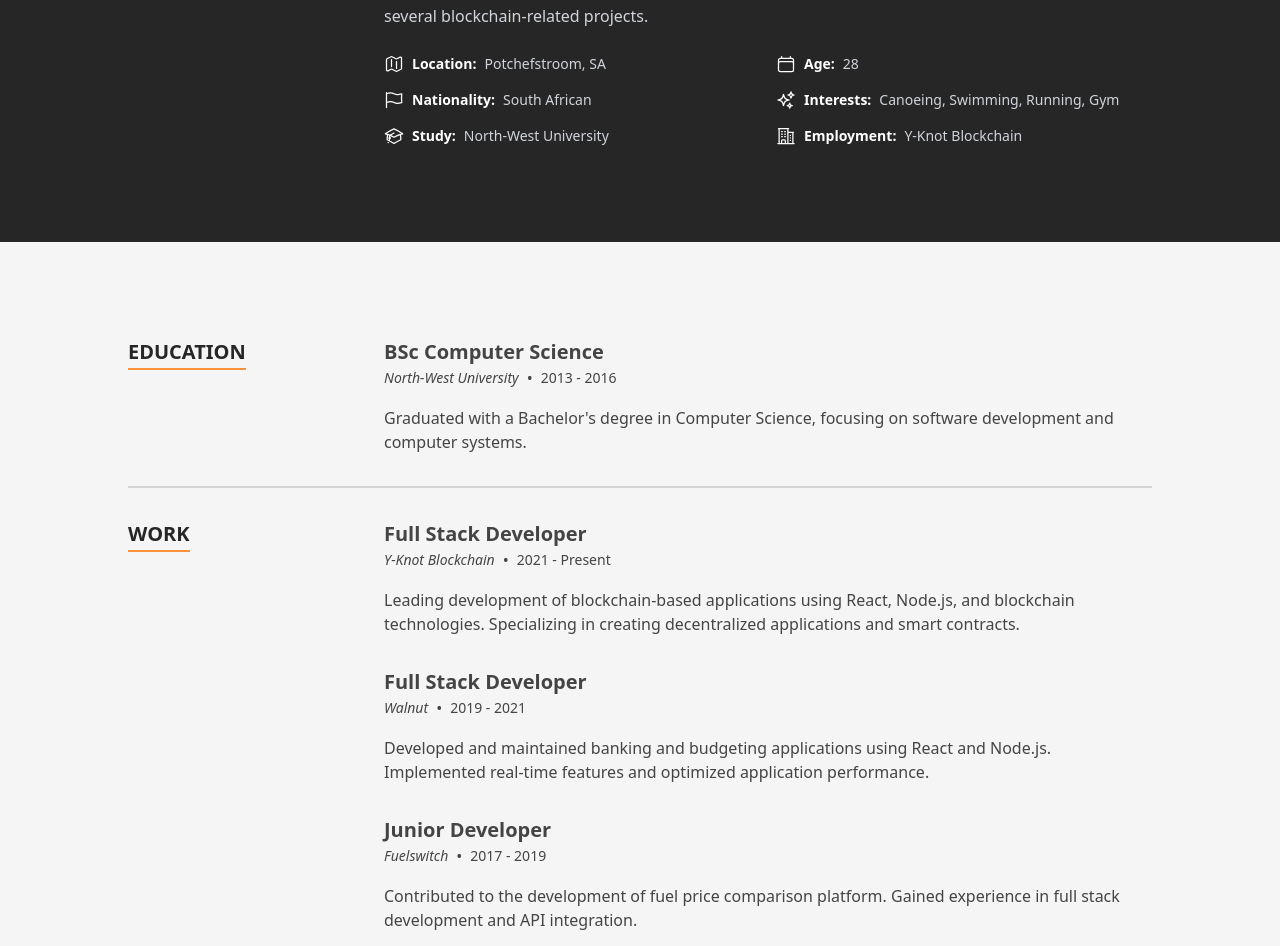
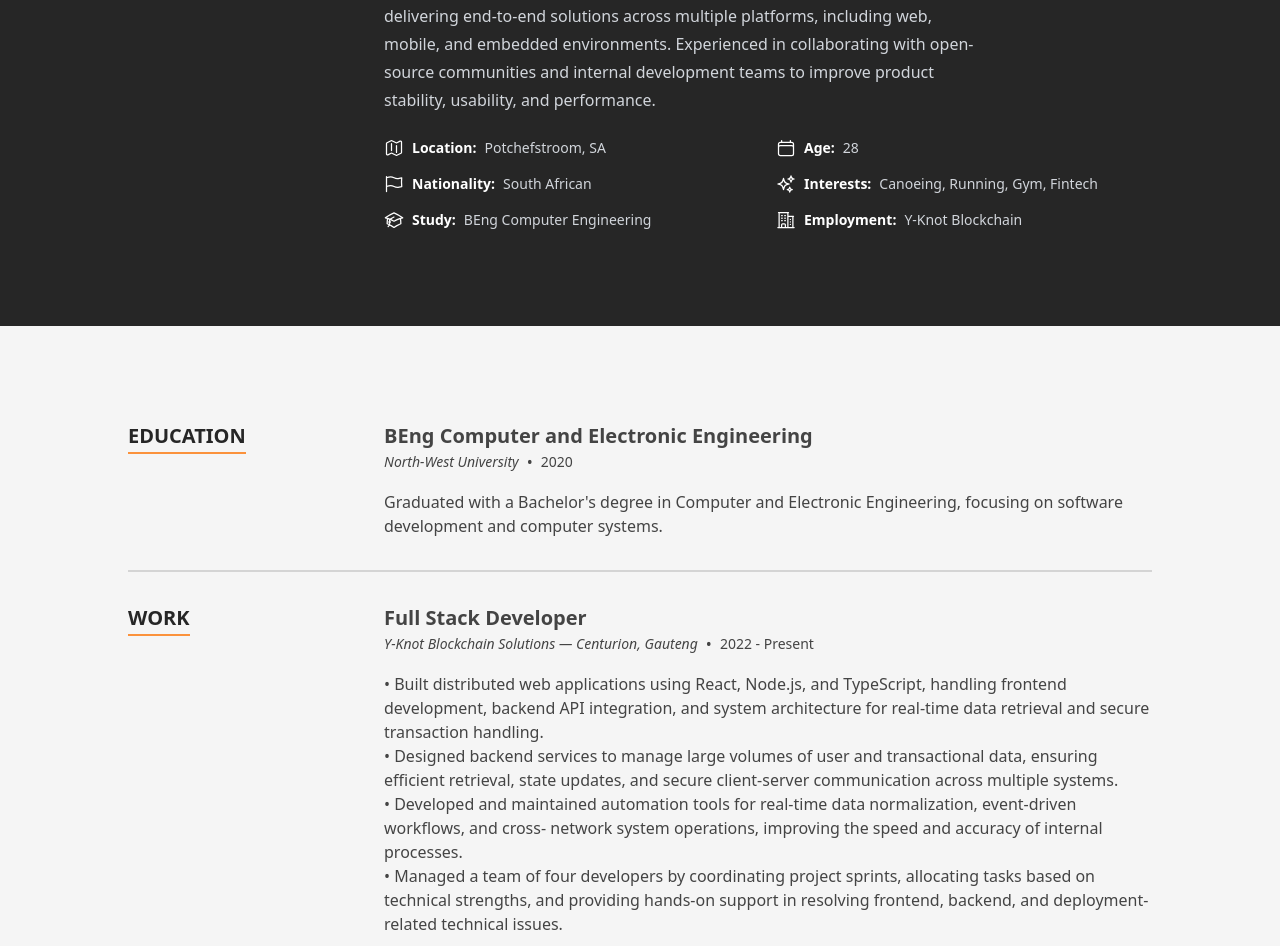
Before and after one commit to WikusKriek/react-resume, a Next.js app: page / in a window 1280 px wide. Shown: the part 1046-1992 px from the top of the page. Built offline with nearby package versions, Linux system fonts and the light colour scheme.

Commit message:
chore: updated data

```diff
--- a/src/data/data.tsx
+++ b/src/data/data.tsx
@@ -66,14 +66,14 @@ export const heroData: Hero = {
   description: (
     <>
       <p className="prose-sm text-stone-200 sm:prose-base lg:prose-lg">
-        I'm a South Africa based <strong className="text-stone-100">Full Stack Software Engineer</strong>, currently working
-        at <strong className="text-stone-100">Y-Knot Blockchain</strong> helping build a modern, blockchain-based,
-        platform for the next generation of developers.
+        I'm a South Africa based <strong className="text-stone-100">Full Stack Software Engineer</strong>, currently
+        working at <strong className="text-stone-100">Y-Knot Blockchain</strong> helping build a modern,
+        blockchain-based, platform for the next generation of developers.
       </p>
       <p className="prose-sm text-stone-200 sm:prose-base lg:prose-lg">
-        In my free time time, you can catch me training in <strong className="text-stone-100">Muay Thai</strong>,
-        plucking my <strong className="text-stone-100">banjo</strong>, or exploring beautiful{' '}
-        <strong className="text-stone-100">Vancouver Island</strong>.
+        In my free time, you can catch me exploring rivers while <strong className="text-stone-100">canoeing</strong>,
+        enjoying the outdoors <strong className="text-stone-100">camping</strong>, or staying active with{' '}
+        <strong className="text-stone-100">running and gym workouts</strong>.
       </p>
     </>
   ),
@@ -97,13 +97,17 @@ export const heroData: Hero = {
  */
 export const aboutData: About = {
   profileImageSrc: profilepic,
-  description: `I am a passionate Full Stack Developer with expertise in React, Node.js, and blockchain technologies. With experience in both frontend and backend development, I specialize in creating robust, scalable applications. I'm particularly interested in blockchain technology and have contributed to several blockchain-related projects.`,
+  description: `Software engineer with experience building distributed systems, full-stack web applications, and backend services using
+    JavaScript, TypeScript, and C#. Skilled in designing and implementing web APIs, mobile applications, and real-time data
+    systems. Focused on creating reliable, maintainable codebases and delivering end-to-end solutions across multiple platforms,
+    including web, mobile, and embedded environments. Experienced in collaborating with open-source communities and
+    internal development teams to improve product stability, usability, and performance.`,
   aboutItems: [
     {label: 'Location', text: 'Potchefstroom, SA', Icon: MapIcon},
     {label: 'Age', text: '28', Icon: CalendarIcon},
     {label: 'Nationality', text: 'South African', Icon: FlagIcon},
-    {label: 'Interests', text: 'Canoeing, Swimming, Running, Gym', Icon: SparklesIcon},
-    {label: 'Study', text: 'North-West University', Icon: AcademicCapIcon},
+    {label: 'Interests', text: 'Canoeing, Running, Gym, Fintech', Icon: SparklesIcon},
+    {label: 'Study', text: 'BEng Computer Engineering', Icon: AcademicCapIcon},
     {label: 'Employment', text: 'Y-Knot Blockchain', Icon: BuildingOffice2Icon},
   ],
 };
@@ -160,7 +164,7 @@ export const skills: SkillGroup[] = [
       {
         name: 'C#',
         level: 6,
-      }
+      },
     ],
   },
   {
@@ -194,7 +198,8 @@ export const portfolioItems: PortfolioItem[] = [
   },
   {
     title: 'Fuelswitch',
-    description: 'We have created an exchange for willing buyers and sellers of renewable energy attributes. This replaced a very inefficient process and provides transparency, accountability and immutable proof of authenticity back to source.',
+    description:
+      'We have created an exchange for willing buyers and sellers of renewable energy attributes. This replaced a very inefficient process and provides transparency, accountability and immutable proof of authenticity back to source.',
     url: 'https://www.fuelswitch.io/',
     image: fuelswitchImage,
   },
@@ -218,13 +223,15 @@ export const portfolioItems: PortfolioItem[] = [
   },
   {
     title: 'Telos Bridge',
-    description: 'The bridge makes it easier for capital to make its way onto Telos. It increases cross-chain interoperability to Telos EVM with a lower barrier to entry than the alternatives.',
+    description:
+      'The bridge makes it easier for capital to make its way onto Telos. It increases cross-chain interoperability to Telos EVM with a lower barrier to entry than the alternatives.',
     url: 'https://taikai.network/telos-foundation/hackathons/telosevm/projects/cl1d8564a3750490rtok48z4wz1/idea',
     image: bridgeImage,
   },
   {
     title: 'Degen sentiment',
-    description: 'A crypto market sentiment website with real-time updates using React, Redux, WebSockets, Node.js, and Express.',
+    description:
+      'A crypto market sentiment website with real-time updates using React, Redux, WebSockets, Node.js, and Express.',
     url: '',
     image: degenSentimentImage,
   },
@@ -235,44 +242,63 @@ export const portfolioItems: PortfolioItem[] = [
  */
 export const education: TimelineItem[] = [
   {
-    date: '2013 - 2016',
+    date: '2020',
     location: 'North-West University',
-    title: 'BSc Computer Science',
-    content: <p>Graduated with a Bachelor's degree in Computer Science, focusing on software development and computer systems.</p>,
+    title: 'BEng Computer and Electronic Engineering',
+    content: (
+      <p>
+        Graduated with a Bachelor's degree in Computer and Electronic Engineering, focusing on software development and computer systems.
+      </p>
+    ),
   },
 ];
 
 export const experience: TimelineItem[] = [
   {
-    date: '2021 - Present',
-    location: 'Y-Knot Blockchain',
+    date: '2022 - Present',
+    location: 'Y-Knot Blockchain Solutions — Centurion, Gauteng',
     title: 'Full Stack Developer',
     content: (
       <p>
-        Leading development of blockchain-based applications using React, Node.js, and blockchain technologies.
-        Specializing in creating decentralized applications and smart contracts.
+        • Built distributed web applications using React, Node.js, and TypeScript, handling frontend development, backend
+        API integration, and system architecture for real-time data retrieval and secure transaction handling.<br/>
+        • Designed backend services to manage large volumes of user and transactional data, ensuring efficient retrieval, state
+        updates, and secure client-server communication across multiple systems.<br/>
+        • Developed and maintained automation tools for real-time data normalization, event-driven workflows, and cross-
+        network system operations, improving the speed and accuracy of internal processes.<br/>
+        • Managed a team of four developers by coordinating project sprints, allocating tasks based on technical strengths,
+        and providing hands-on support in resolving frontend, backend, and deployment-related technical issues.
       </p>
     ),
   },
   {
-    date: '2019 - 2021',
-    location: 'Walnut',
-    title: 'Full Stack Developer',
+    date: '2020 - 2022',
+    location: 'WIM Technologies — Johannesburg',
+    title: 'Full Stack / Mobile Developer',
     content: (
       <p>
-        Developed and maintained banking and budgeting applications using React and Node.js.
-        Implemented real-time features and optimized application performance.
+        • Developed and maintained backend services using C#, .NET, and Django to process raw telecommunications
+        messages, decode network signals, and deliver structured outputs to internal monitoring dashboards.<br/>
+        • Updated Android and web applications by enhancing functionality with Java, JavaScript, HTML, and CSS,
+        improving operational workflows for field engineers and internal users by reducing application downtime and
+        interface friction.<br/>
+        • Created network infrastructure REST APIs and built automated testing scripts to assist QA teams with early
+        detection of integration errors and backend performance bottlenecks.
       </p>
     ),
   },
   {
-    date: '2017 - 2019',
-    location: 'Fuelswitch',
-    title: 'Junior Developer',
+    date: '2018 - 2020',
+    location: 'Jericho Systems Pty Ltd — Potchefstroom ',
+    title: 'Engineering Intern',
     content: (
       <p>
-        Contributed to the development of fuel price comparison platform.
-        Gained experience in full stack development and API integration.
+        • Contributed to firmware development and PC software integration for embedded sensor systems by building C++
+        and Python components that improved sensor calibration accuracy and reduced firmware update times.<br/>
+        • Designed and trained a Python-based machine learning model to assess image quality, helping automate the filtering
+        process for internal datasets used in computer vision research and hardware validation.<br/>
+        • Supported mechanical prototyping by creating and revising designs in FreeCAD, assisting in fit testing, prototype
+        assembly, and documenting mechanical changes for engineering validation reports.
       </p>
     ),
   },
@@ -285,14 +311,34 @@ export const testimonial: TestimonialSection = {
   imageSrc: testimonialImage,
   testimonials: [
     {
-      name: 'John Smith',
-      text: 'Wikus is an exceptional developer who consistently delivers high-quality code. His expertise in blockchain technology and full-stack development has been invaluable to our team.',
-      image: 'https://cloudflare-ipfs.com/ipfs/Qmd3W5DuhgHirLHGVixi6V76LhCkZUz6pnFt5AJBiyvHye/avatar/169.jpg',
+      name: 'Alec Averienos',
+      text: 'Wikus is a dependable excellent contributor to the team.',
+      image:
+        'https://media.licdn.com/dms/image/v2/D4D03AQFltO6d4YlUEw/profile-displayphoto-shrink_400_400/profile-displayphoto-shrink_400_400/0/1669201889107?e=1752710400&v=beta&t=wQm8-osz6JVAs88jvscII6JuwFw8uTIlhCOUwJiFNDU',
     },
     {
-      name: 'Sarah Johnson',
-      text: 'Working with Wikus was a pleasure. His attention to detail and problem-solving skills helped us overcome complex technical challenges in our blockchain project.',
-      image: 'https://cloudflare-ipfs.com/ipfs/Qmd3W5DuhgHirLHGVixi6V76LhCkZUz6pnFt5AJBiyvHye/avatar/14.jpg',
+      name: 'Anika van den Berg',
+      text: 'Wikus you are an anchor. You make people calm and bring a sense of certainty and security. You are a great team player and a valuable asset to the team.',
+      image:
+        'https://media.licdn.com/dms/image/v2/D4D03AQHL1XyJKKa2Rg/profile-displayphoto-shrink_400_400/profile-displayphoto-shrink_400_400/0/1727764978067?e=1752710400&v=beta&t=g7T52xYSHpU-PsFwMtSPk1w7jR7L9L0M84SFXXRg6Yw',
+    },
+    {
+      name: 'Jacques Beukes',
+      text: 'Thank you for being so honest and realistic. We value your participation in team work. And I value our good conversations.',
+      image:
+        'https://media.licdn.com/dms/image/v2/D4D03AQFIFuITBgWJPw/profile-displayphoto-shrink_400_400/B4DZV.vxB7GkAo-/0/1741588206253?e=1752710400&v=beta&t=7XhX-ucGJfTfQZTcI01-_0xzFpskdyHN2yamN8_uTKs',
+    },
+    {
+      name: 'Johan Bloem',
+      text: 'Wikus thank you for your steadiness and efficiency. You provide solutions that is fast and effective on any difficulty.',
+      image:
+        'https://media.licdn.com/dms/image/v2/D4D03AQEIY9hSdi2kcQ/profile-displayphoto-shrink_400_400/profile-displayphoto-shrink_400_400/0/1676274615956?e=1752710400&v=beta&t=jEqG1qA6ykCVrHvEMleX4koRloFqPD6kSDFE0yDhVyE',
+    },
+    {
+      name: 'Dewald Krynauw',
+      text: 'Wikus has a curiosity and drive to learn new things. He always seems to be at the forefront of new technologies and innovative solutions, thats the adventurous spirit we need in the team.',
+      image:
+        'https://media.licdn.com/dms/image/v2/D4D03AQFrr_1dzDiwjw/profile-displayphoto-shrink_400_400/profile-displayphoto-shrink_400_400/0/1704270166061?e=1752710400&v=beta&t=B6cjLHenQJ_o2oK4GajuPp-TTjX7CIzRIT5pbMZ5gNQ',
     },
   ],
 };
```
